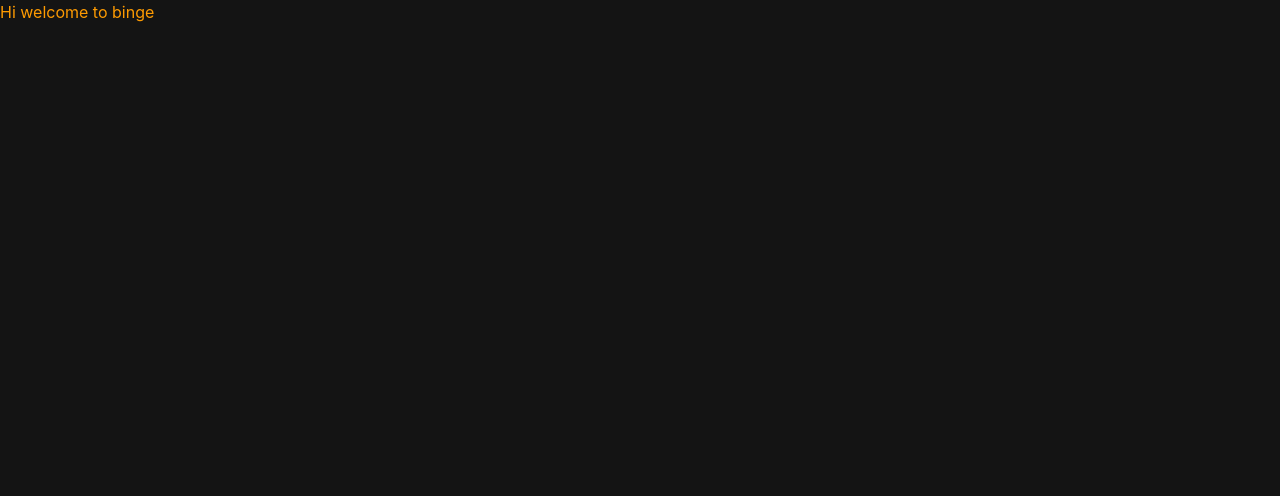
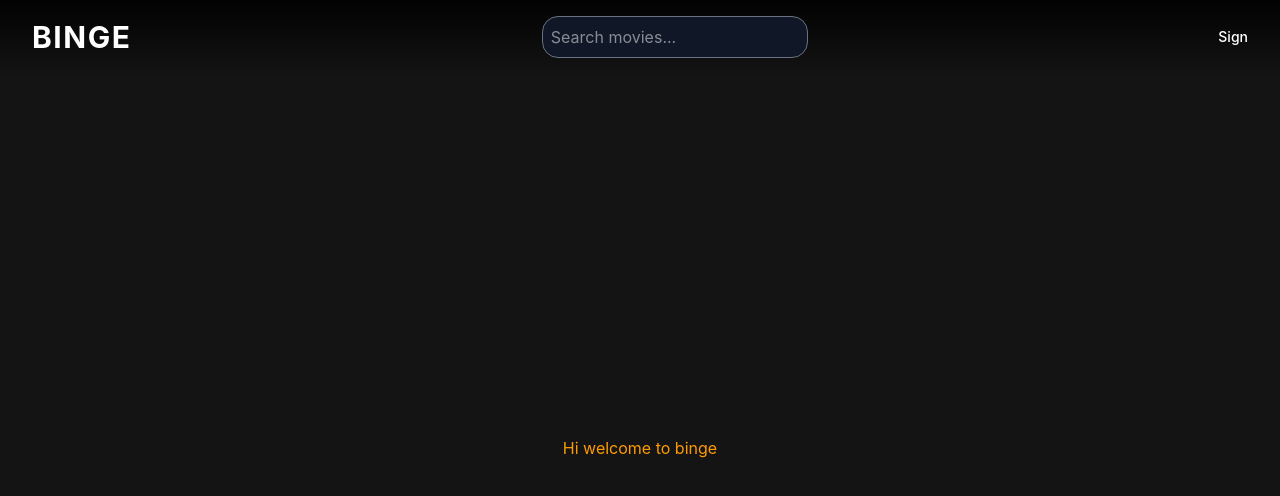
Before and after one commit to Sooraj44882/Binge, a React (Vite) app: page / in a window 1280 px wide. Shown: the top 496 px of the page. Built offline with nearby package versions, Linux system fonts and the light colour scheme.

Commit message:
added the navbar

```diff
--- a/src/App.jsx
+++ b/src/App.jsx
@@ -1,10 +1,16 @@
+import Navbar from "./components/Navbar.jsx";
 
 function App() {
   return (
-    <div>
-      <p className="text-amber-500">Hi welcome to binge</p>
+    <div className="min-h-screen bg-binge-dark text-white font-sans">
+      <Navbar />
+      <main>
+        <p className="pt-24 px-4 md:px-8 flex flex-col items-center justify-center h-screen text-amber-500">
+          Hi welcome to binge
+        </p>
+      </main>
     </div>
-  )
+  );
 }
 
-export default App
+export default App;
--- /dev/null
+++ b/src/components/Navbar.jsx
@@ -0,0 +1,25 @@
+const Navbar = () => {
+  return (
+    <nav className="fixed top-0 w-full p-4 md:px-8 flex items-center justify-between z-50 bg-gradient-to-b from-black/90 to-transparent">
+      <div className="text-binge-red text-3xl font-bold uppercase tracking-wider cursor-pointer">
+        Binge
+      </div>
+
+      <div>
+        <input
+          type="text"
+          placeholder="Search movies..."
+          className="bg-gray-900 border border-gray-500 p-2 text-white rounded-2xl"
+        />
+      </div>
+
+      <div className="flex items-center gap-4 text-sm font-medium">
+        <button className="text-white hover:text-gray-300 transition-colors">
+          Sign
+        </button>
+      </div>
+    </nav>
+  );
+};
+
+export default Navbar;
```
